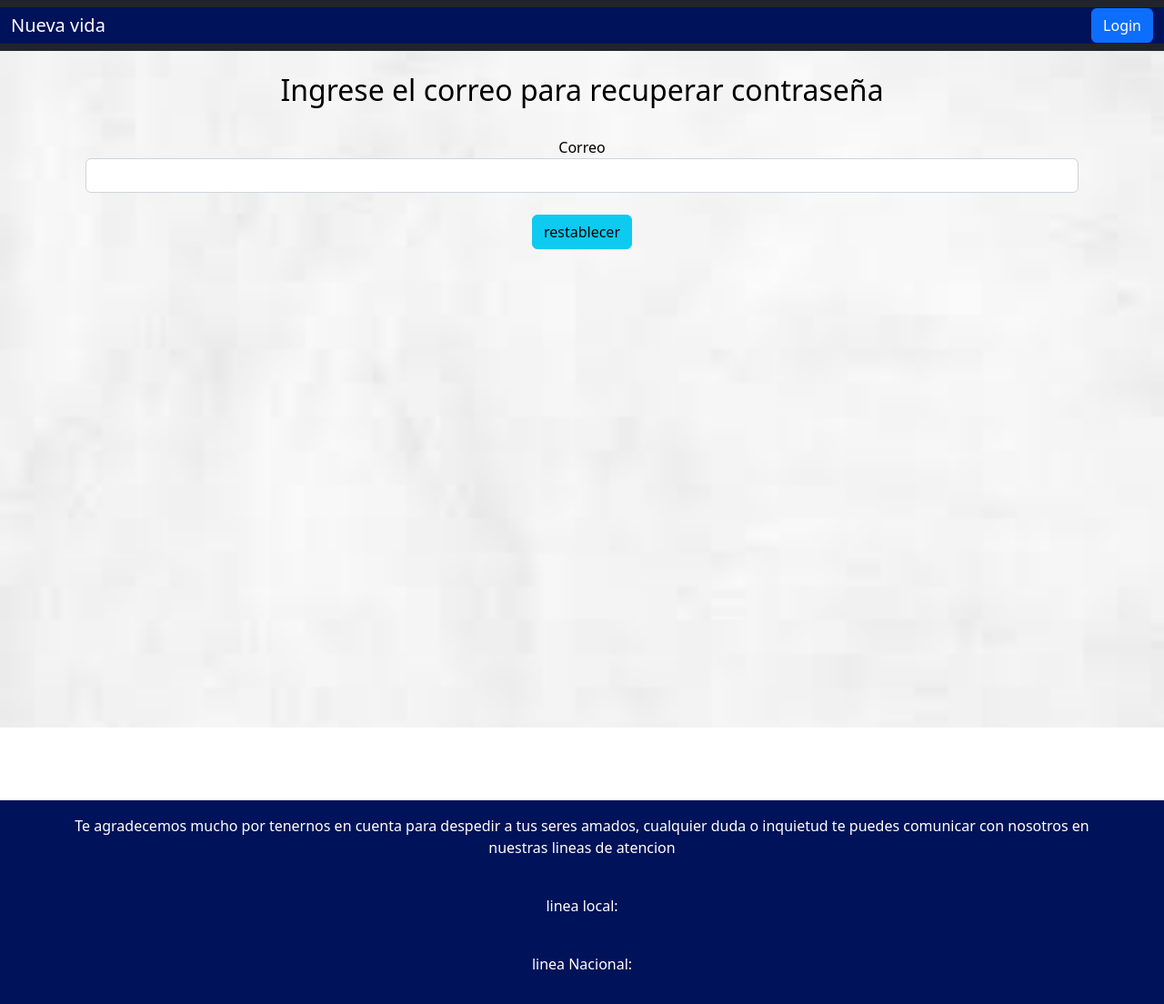
After one commit to yessizc/FunerariaDjsngo, a Django app: page /Nuevavida/showRestablecer/ in a window 1280 px wide. The commit adds this page. Shown: the whole page at 91% size. Run offline with Django 4.2, Linux system fonts and the light colour scheme; parts of the project's set-up code (start-up, migrations or seed data) failed here and were passed over; some libraries are stand-ins or nearby versions.

Commit message:
restablecer clave listo

```diff
--- a/Nuevavida/templates/base.html
+++ b/Nuevavida/templates/base.html
@@ -108,7 +108,9 @@
                         <label for="correo" id="exampleModalLabel">Correo</label>
                         <input class="form-control" id="correo" name="correo"><br>
                         <label for="contraseña" id="exampleModalLabel">Contraseña</label>
-                        <input type="password" class="form-control" id="contraseña" name="password">
+                        <input type="password" class="form-control" id="contraseña" name="password"><br>
+                        <div style="text-align: center;"><a style="color:blue" href="{% url 'Nuevavida:showRestablecer'%}"for="correo" id="exampleModalLabel">Ha olvidado su contraseña</a></div>
+
                     </div>
                     <div class="modal-footer">
                         <button type="button" class="btn btn-secondary" data-dismiss="modal">Cancelar</button>
--- /dev/null
+++ b/Nuevavida/templates/restablecer.html
@@ -0,0 +1,19 @@
+{%extends "base.html"%}
+    {%load static%}
+
+    {%block contenedor%}
+
+
+<div class="container" style="text-align: center;">
+    <form method="post" action="{% url 'Nuevavida:restablecer' %}">
+        {% csrf_token %}
+        <h2 style="color:black" >Ingrese el correo para recuperar contraseña</h2>
+        <br>
+        <label for="correo" id="exampleModalLabel">Correo</label>
+        <input class="form-control" id="correo" name="correo"><br>
+        <input class="btn btn-info" type="submit" value="restablecer">
+    </form>
+</div>
+
+
+{%endblock contenedor%}
--- a/Nuevavida/urls.py
+++ b/Nuevavida/urls.py
@@ -1,6 +1,6 @@
 from django.urls import path
 from Nuevavida.models import Usuario
-from .vistas import usuarioviews, planviews, facturaviews, pagosviews, beneficiarioviews,loginview
+from .vistas import usuarioviews, planviews, facturaviews, pagosviews, beneficiarioviews,loginview, restablecerviews
 
 
 
@@ -57,6 +57,13 @@ path('login/',loginview.login, name="login"),
 path('logout/',loginview.logout, name="logout"),
 
 
+#restablecer
+
+path('restablecer/',restablecerviews.restablecer, name="restablecer"),
+path('showRestablecer/',restablecerviews.showRestablecer, name="showRestablecer"),
+path('restablecerPassword/<int:id>', restablecerviews.cambiarPassword, name="restablecerPassword"),
+path('cambiarPws/', restablecerviews.cambiarPws, name="cambiarPws")
+
 
 
 
--- /dev/null
+++ b/Nuevavida/vistas/restablecerviews.py
@@ -0,0 +1,49 @@
+from django.contrib import messages
+from django.shortcuts import redirect, render
+
+from Nuevavida.vistas.loginview import encryptPass
+from..models import Usuario
+
+def showRestablecer(request):
+    return render(request, 'restablecer.html')
+
+def cambiarPassword(request, id):
+    context = {"id":id}
+    return render(request, 'showRestablecer.html', context)
+
+def cambiarPws(request):
+    try :
+        if request.method=="POST":
+            usuario = Usuario.objects.get(pk = request.POST['id'])
+            usuario.password = encryptPass(request.POST['password'])
+            usuario.save()
+            messages.success(request,"Cambió de contraseña correctamente!")
+
+        else:
+            messages.warning(request,"no se han eviado los datos correctamente...")
+    except Exception as e:
+        messages.error(request,f"error: {e}")
+
+    return redirect('Nuevavida:index')
+
+def restablecer(request):
+    from django.core.mail import send_mail
+    try:
+        if request.method=="POST":
+            correoR = request.POST["correo"]
+            print(correoR)
+            us = Usuario.objects.get(correo = correoR)
+            print(us.password)
+            send_mail(
+                'Mensaje de Funeraria Nueva Vida:',
+                'Restablezca su contraseña en el siguiente enlace:\n'+
+                'http://127.0.0.1:8000/Nuevavida/restablecerPassword/'+str(us.pk),
+                'yazabala38@misena.edu.co',
+                [correoR],
+                fail_silently=False,
+        )
+        messages.info(request,'correo enviado')
+    except Exception as e:
+        messages.error(request,f"ERROR:{e}")
+
+    return render(request,'index.html')
```
Also changed, not shown: Nuevavida/templates/showRestablecer.html (added, +20 -0 lines), PtotectoNuevaVida/settings.py (+11 -0 lines), db.sqlite3.
